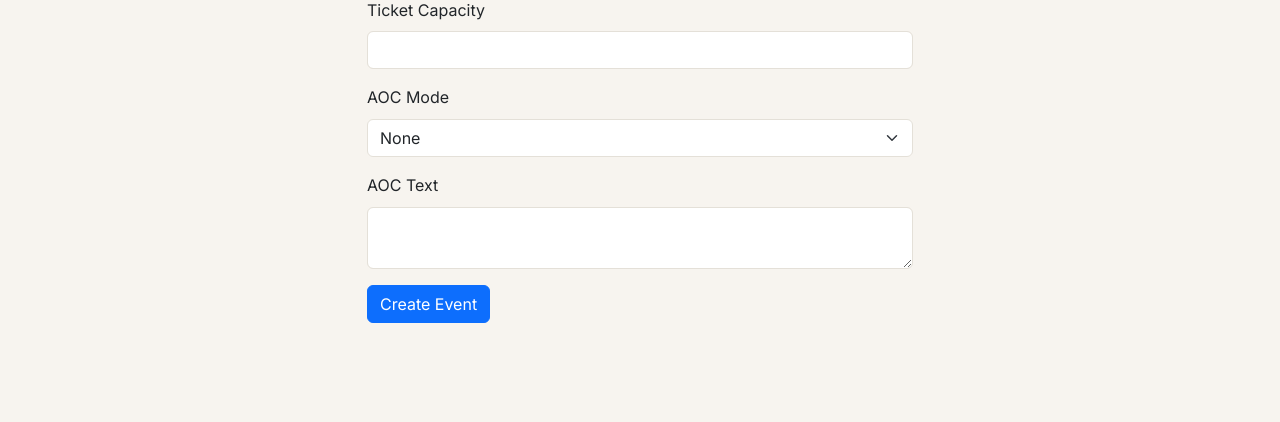
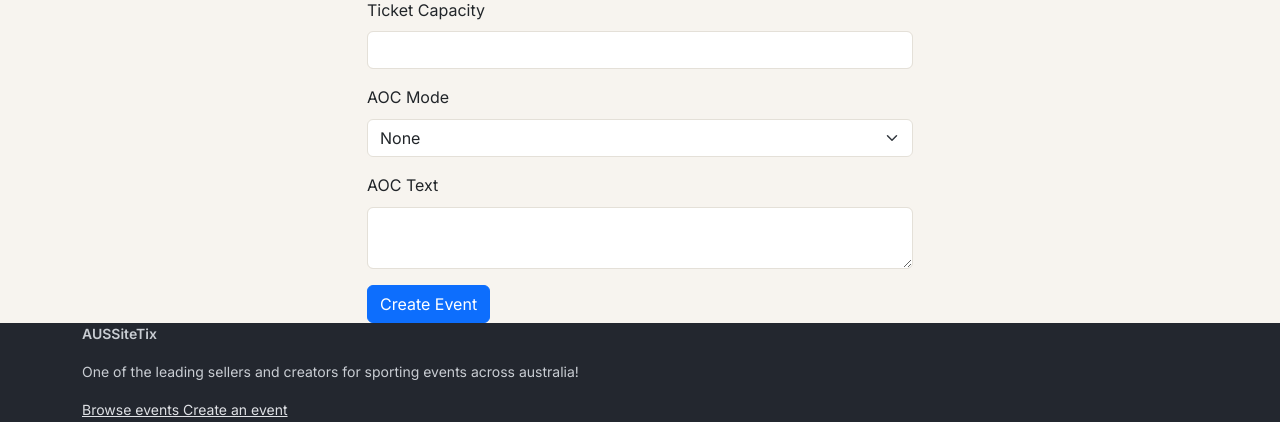
Before and after one commit to JoshK28/a2_group27, a Flask app: page /events/create in a window 1280 px wide. Shown: the part 1115-1537 px from the top of the page. Before the commit the page ends 1438 px from the top, so only its background shows below. Run offline with Flask 3, Linux system fonts and the light colour scheme; the visitor is signed in with stand-in values (Sample User, id 1); data comes from the database, SQL or seed files in the repository; some libraries are stand-ins or nearby versions.

Commit message:
added footer, adjusted scaling for pages

```diff
--- a/AUSSportsTix/templates/base.html
+++ b/AUSSportsTix/templates/base.html
@@ -11,7 +11,7 @@
     <link rel="stylesheet" href="{{url_for('static', filename='style/styles.css')}}">
 </head>
 
-<body>
+<body class="d-flex flex-column min-vh-100">
     <!-- Header -->
     <header>
 
@@ -64,8 +64,17 @@
 
     {% endblock %}
 
-    <footer class="footer">
-        <!-- Your footer should go here -->
+    <footer class="site-footer p5-y mt-auto">
+        <div class="container">
+            <p><strong> AUSSiteTix </strong></p>
+            <p> One of the leading sellers and creators for sporting events across australia! </p>
+            <p class="mb-0">
+                <a href="{{ url_for('main.index') }}"> Browse events </a>
+                {% if current_user.is_authenticated %}
+                <a href="{{ url_for('event.create') }}"> Create an event</a>
+                {% endif %}
+            </p>
+        </div>
     </footer>
     <script src="https://cdn.jsdelivr.net/npm/bootstrap@5.3.2/dist/js/bootstrap.bundle.min.js" integrity="sha384-C6RzsynM9kWDrMNeT87bh95OGNyZPhcTNXj1NW7RuBCsyN/o0jlpcV8Qyq46cDfL" crossorigin="anonymous"></script>
 </body>
```
